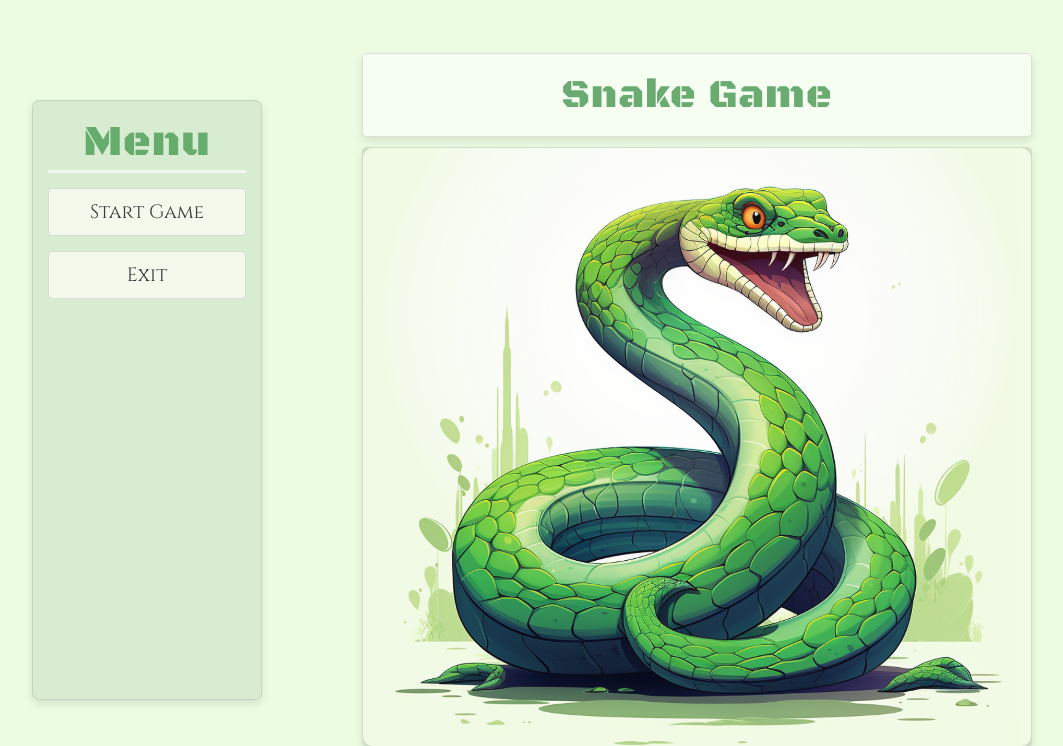
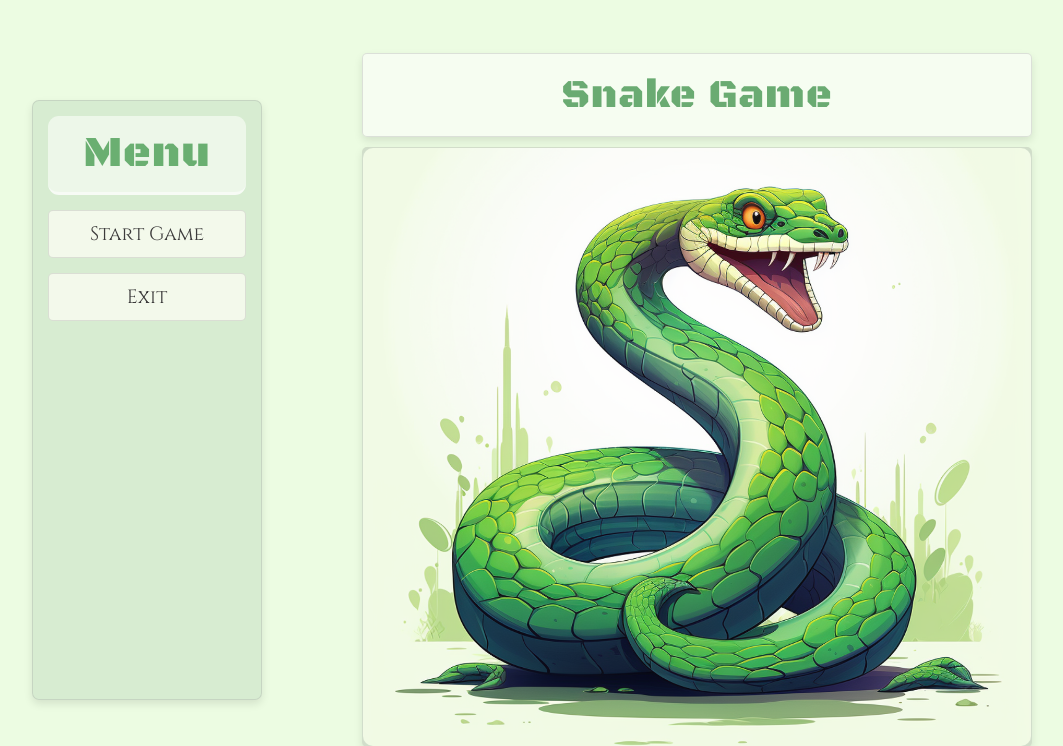
Before and after one commit to MRGiorgiosDev8/snake_game, a Django app: page / in a window 1280 px wide. Shown: the top 746 px of the page, without its empty margins (8-1071 px from the left). Run offline with Django 5.2, Linux system fonts and the light colour scheme; some web fonts are replaced.

Commit message:
update styles.css

```diff
--- a/game/static/game/css/styles.css
+++ b/game/static/game/css/styles.css
@@ -1,3 +1,4 @@
+
 * {
     box-sizing: border-box;
     margin: 0;
@@ -48,7 +49,10 @@ h1, h2 {
     color: #2c8c39d2;
     text-align: center;
     opacity: 0.8;
-    border-bottom: 3px solid rgba(255, 255, 255, 0.82);
+    border-bottom: 3px solid rgb(255, 255, 255);
+    padding: 11px;
+    background-color: #fcfef9c5;
+    border-radius: 11px;
 }
 
 .sidebar ul {
```
